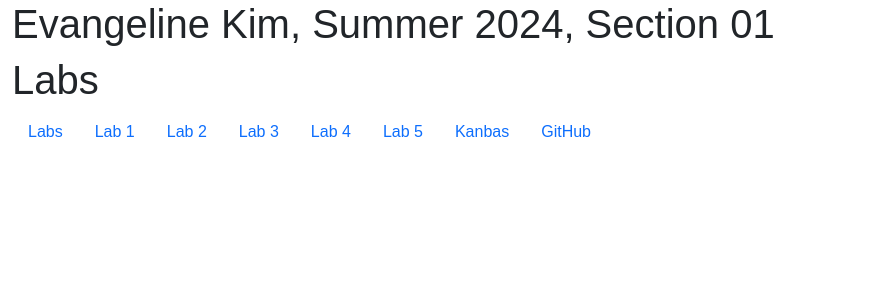
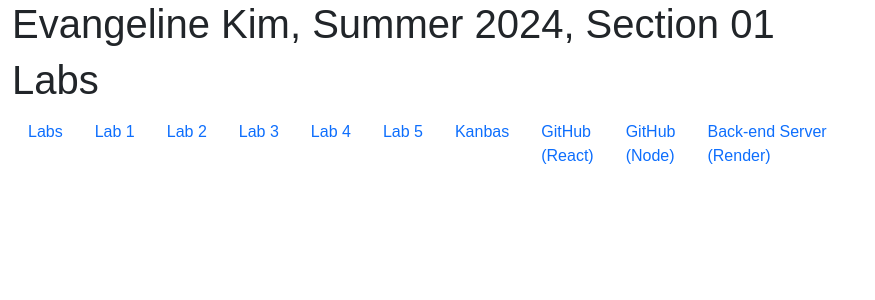
Before and after one commit to charVANder/kanbas-react-web-app, a React (Create React App) app: page /#/Labs/Labs in a window 1280 px wide. Shown: the top 300 px of the page, without its empty margins (0-875 px from the left). Built offline with nearby package versions, Linux system fonts and the light colour scheme; no server answers.

Commit message:
Small updates
- Updated README
- Added back-end links to TOC

```diff
--- a/src/Labs/TOC.tsx
+++ b/src/Labs/TOC.tsx
@@ -66,7 +66,27 @@ export default function TOC() {
           target="blank"
           className="nav-link"
         >
-          GitHub
+          GitHub<br />(React)
+        </a>
+      </li>
+      <li className="nav-item">
+        <a
+          id="wd-github"
+          href="https://github.com/charVANder/kanbas-node-server-app"
+          target="blank"
+          className="nav-link"
+        >
+          GitHub<br />(Node)
+        </a>
+      </li>
+      <li className="nav-item">
+        <a
+          id="wd-github"
+          href="https://kanbas-node-server-app-w17k.onrender.com/"
+          target="blank"
+          className="nav-link"
+        >
+          Back-end Server<br />(Render)
         </a>
       </li>
     </ul>
```
Also changed, not shown: 1 other file (tests, documents, lock files or other folders).
